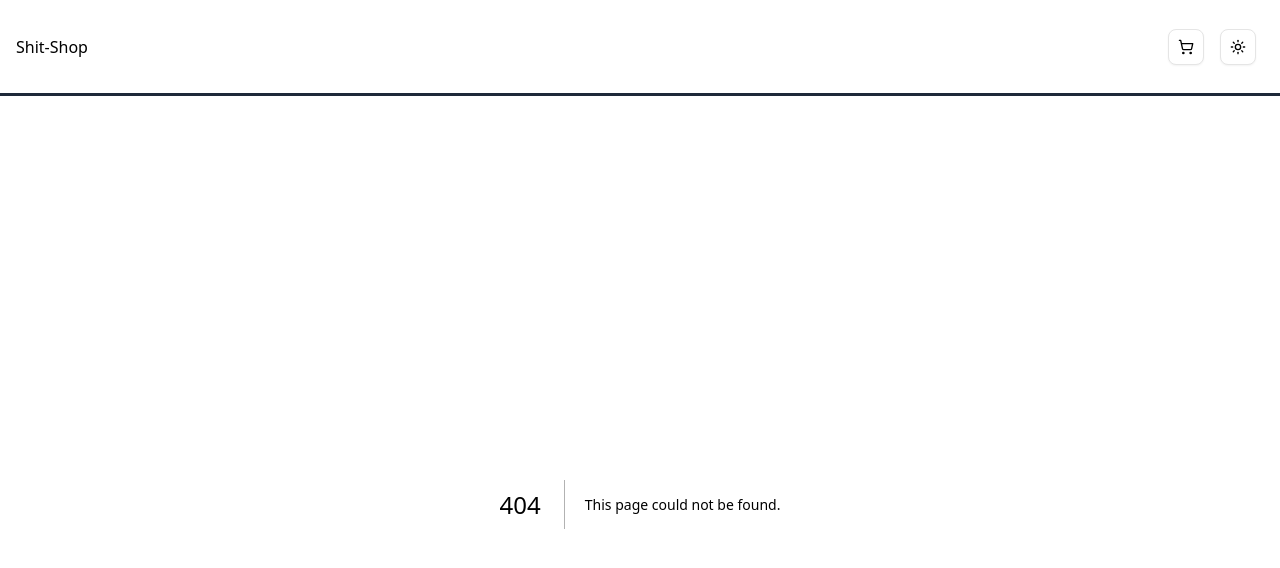
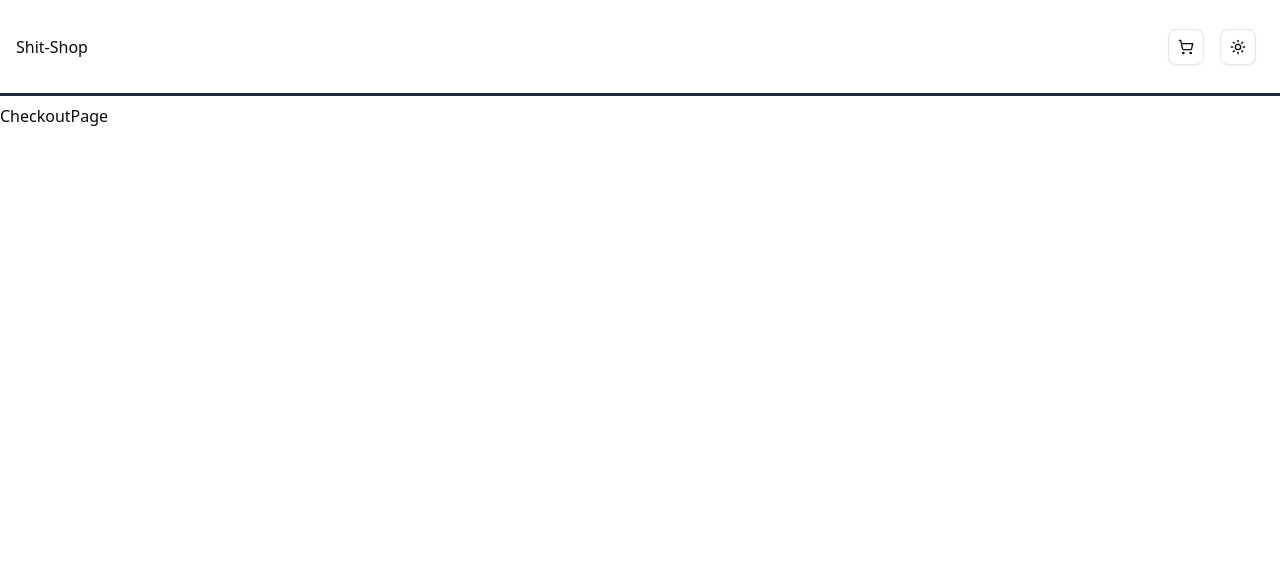
Before and after one commit to BullDogPatch/product-shop, a Next.js app: page /checkout in a window 1280 px wide. Before the commit this address had no page. Shown: the top 568 px of the page. Built offline with nearby package versions, Linux system fonts and the light colour scheme.

Commit message:
start working on checkout page

```diff
--- /dev/null
+++ b/src/app/checkout/page.tsx
@@ -0,0 +1,5 @@
+const CheckoutPage = () => {
+  return <div>CheckoutPage</div>;
+};
+
+export default CheckoutPage;
--- a/src/components/cart-modal.tsx
+++ b/src/components/cart-modal.tsx
@@ -149,7 +149,9 @@ export default function ShoppingCartModal() {
               size='lg'
               disabled={cartItems.length === 0}
             >
-              Checkout
+              <Link href='/checkout' onClick={() => setIsOpen(false)}>
+                Checkout
+              </Link>
             </Button>
             <SheetClose asChild>
               <Button variant='outline' className='w-full'>
```
